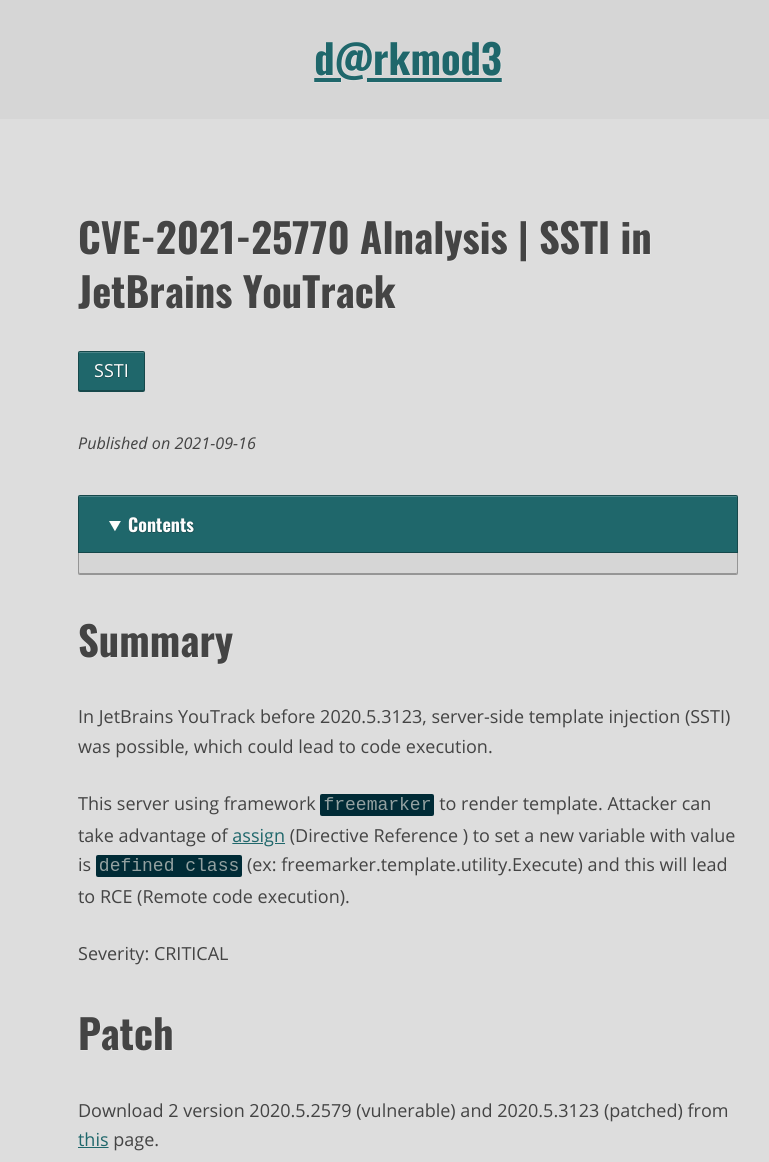
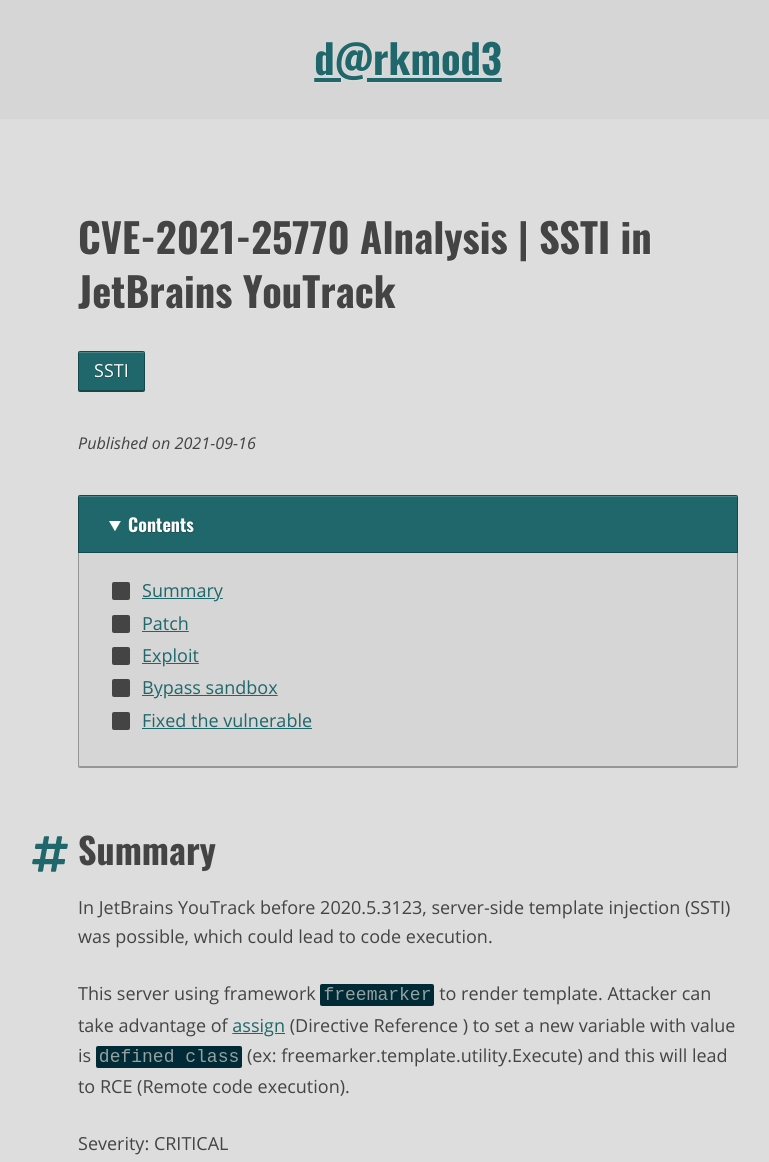
Before and after one commit to dnpl102/darkmod3.github.io, a plain HTML site: page posts/cve-2021-25770/index.html in a window 1280 px wide. Shown: the top 1162 px of the page, without its empty margins (232-1001 px from the left). Drawn offline with Linux system fonts and the light colour scheme.

Commit message:
Update index.html

```diff
--- a/posts/cve-2021-25770/index.html
+++ b/posts/cve-2021-25770/index.html
@@ -231,7 +231,15 @@
       Contents
     </summary>
 
-    <nav id="TableOfContents"></nav>
+    <nav id="TableOfContents">
+  <ul>
+    <li><a href="#summary">Summary</a></li>
+    <li><a href="#patch">Patch</a></li>
+    <li><a href="#exploit">Exploit</a></li>
+    <li><a href="#bypass-sandbox">Bypass sandbox</a></li>
+    <li><a href="#fixed-the-vulnerable">Fixed the vulnerable</a></li>
+  </ul>
+</nav>
   </details>
 
 
@@ -288,7 +296,7 @@
 
 
 
-  <h1 id="summary">Summary</h1>
+  <h2 id="summary"><a class="anchor" href="#summary" title='Anchor for: Summary.'><svg aria-hidden="true"><use xlink:href="/img/bundle.min.ae45e7a9a0a65150dd900a58f35fe84d.svg#hashtag"/></svg></a> Summary</h2>
 
 <p>In JetBrains YouTrack before 2020.5.3123, server-side template injection (SSTI) was possible, which could lead to code execution.</p>
 <p>This server using framework <code>freemarker</code> to render template. Attacker can take advantage of <a href="https://freemarker.apache.org/docs/ref_directive_assign.html">assign</a> (Directive Reference ) to set a new variable with value is <code>defined class</code> (ex: freemarker.template.utility.Execute) and this will lead to RCE (Remote code execution).</p>
@@ -302,7 +310,7 @@
 
 
 
-  <h1 id="patch">Patch</h1>
+  <h2 id="patch"><a class="anchor" href="#patch" title='Anchor for: Patch.'><svg aria-hidden="true"><use xlink:href="/img/bundle.min.ae45e7a9a0a65150dd900a58f35fe84d.svg#hashtag"/></svg></a> Patch</h2>
 
 <p>Download 2 version 2020.5.2579 (vulnerable) and 2020.5.3123 (patched) from <a href="https://www.jetbrains.com/youtrack/download/previous.html">this</a> page.</p>
 <p>I use IntelliJ to diff two folder above.</p>
@@ -378,7 +386,7 @@
 
 
 
-  <h1 id="exploit">Exploit</h1>
+  <h2 id="exploit"><a class="anchor" href="#exploit" title='Anchor for: Exploit.'><svg aria-hidden="true"><use xlink:href="/img/bundle.min.ae45e7a9a0a65150dd900a58f35fe84d.svg#hashtag"/></svg></a> Exploit</h2>
 
 <p>Run <code>Youtrack</code> in docker container with command below:</p>
 <pre aria-label="Box containing code sample." tabindex=0><code>docker run -it --name youtrack_2579 -v data:/opt/youtrack/data -v conf:/opt/youtrack/conf -v logs:/opt/youtrack/logs -v backups:/opt/youtrack/backups -p 9999:8080 jetbrains/youtrack:2020.5.2579
@@ -514,7 +522,7 @@
 
 
 
-  <h1 id="bypass-sandbox">Bypass sandbox</h1>
+  <h2 id="bypass-sandbox"><a class="anchor" href="#bypass-sandbox" title='Anchor for: Bypass sandbox.'><svg aria-hidden="true"><use xlink:href="/img/bundle.min.ae45e7a9a0a65150dd900a58f35fe84d.svg#hashtag"/></svg></a> Bypass sandbox</h2>
 
 <p>I used POC code was public to bypass the configured TemplateClassResolver (ALLOWS_NOTHING_RESOLVER)</p>
 <p>The bypass relies on finding a public static field that allows to call the newInstance() method and use DEFAULT_WRAPPER field to archive Execute class.</p>
@@ -561,7 +569,7 @@
 
 
 
-  <h1 id="fixed-the-vulnerable">Fixed the vulnerable</h1>
+  <h2 id="fixed-the-vulnerable"><a class="anchor" href="#fixed-the-vulnerable" title='Anchor for: Fixed the vulnerable.'><svg aria-hidden="true"><use xlink:href="/img/bundle.min.ae45e7a9a0a65150dd900a58f35fe84d.svg#hashtag"/></svg></a> Fixed the vulnerable</h2>
 
 <p>In new version Freemarker 2.3.30, they update a new sandbox based on MemberAccessPolicy. The default policy improves the blacklist and forbids access to ClassLoader methods and public fields through reflection.</p>
 
```
